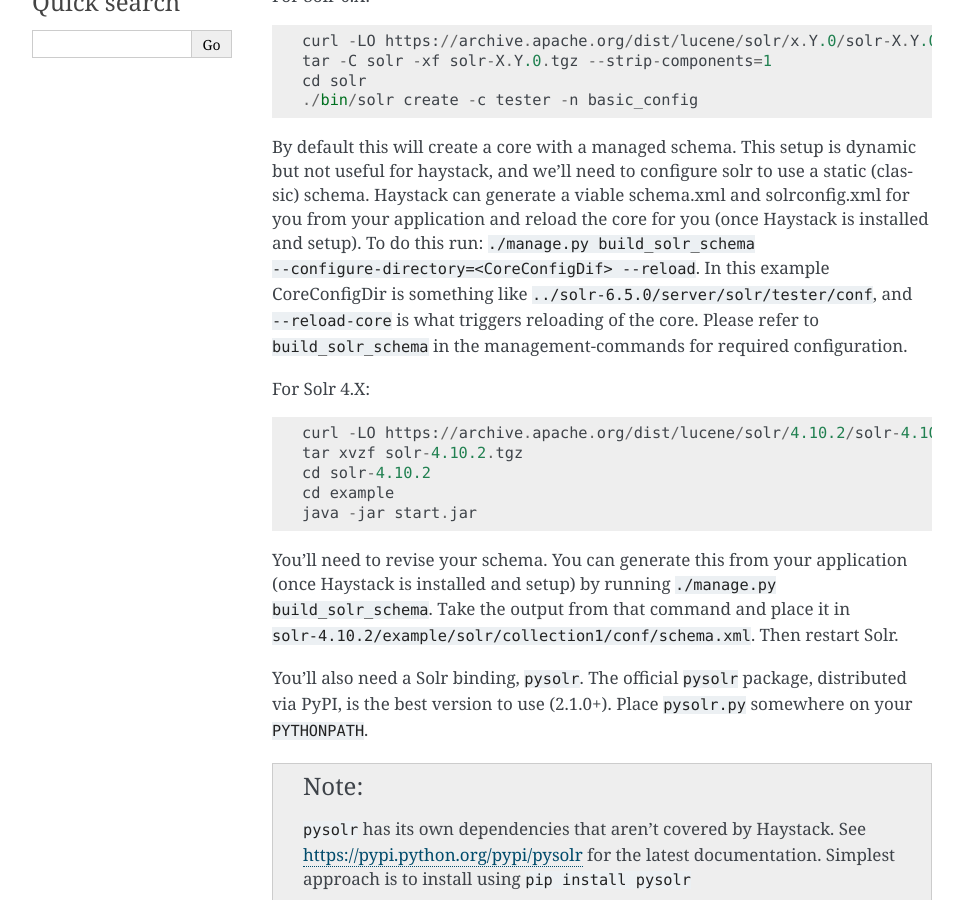
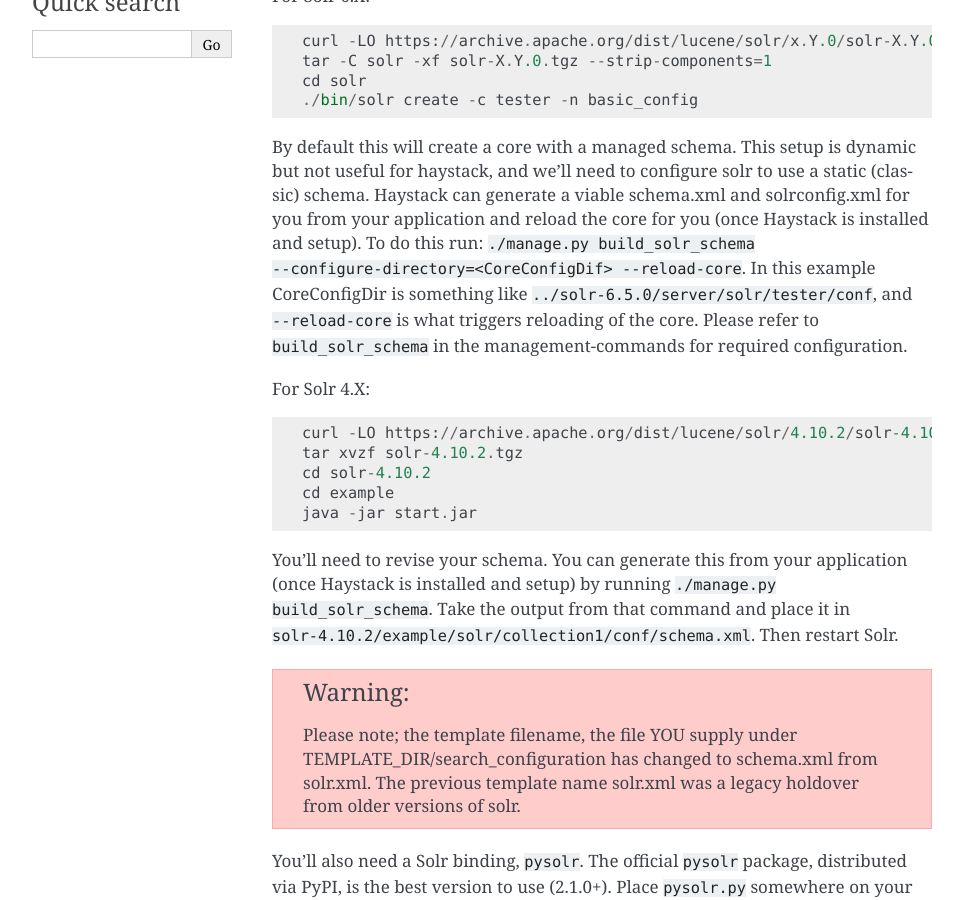
Before and after one commit to django-haystack/django-haystack, a Sphinx documentation site: the page built from docs/installing_search_engines.rst, in a window 1280 px wide and 900 px high, scrolled down 344 px. Shown: the whole window, without its empty margins (148-1111 px from the left). Built offline with Sphinx 7.4.7, drawn with Linux system fonts in a browser that asks for light colours; pages that are not in the unit, such as notebooks, are missing from menus.

Commit message:
Updated docs to add warning about template filename change.  Fixed typo

```diff
--- a/docs/installing_search_engines.rst
+++ b/docs/installing_search_engines.rst
@@ -26,8 +26,8 @@
 (classic) schema.  Haystack can generate a viable schema.xml and solrconfig.xml
 for you from your application and reload the core for you (once Haystack is
 installed and setup).  To do this run:
-``./manage.py build_solr_schema --configure-directory=<CoreConfigDif> --reload``.
-In this example CoreConfigDir is something like
+``./manage.py build_solr_schema --configure-directory=<CoreConfigDif>
+--reload-core``. In this example CoreConfigDir is something like
 ``../solr-6.5.0/server/solr/tester/conf``, and ``--reload-core``
 is what triggers reloading of the core.  Please refer to ``build_solr_schema``
 in the :doc:`management-commands` for required configuration.
@@ -45,6 +45,12 @@
 ``./manage.py build_solr_schema``. Take the output from that command and place
 it in ``solr-4.10.2/example/solr/collection1/conf/schema.xml``. Then restart
 Solr.
+
+.. warning::
+    Please note; the template filename, the file YOU supply under
+    TEMPLATE_DIR/search_configuration has changed to schema.xml from solr.xml.
+    The previous template name solr.xml was a legacy holdover from older
+    versions of solr.
 
 You'll also need a Solr binding, ``pysolr``. The official ``pysolr`` package,
 distributed via PyPI, is the best version to use (2.1.0+). Place ``pysolr.py``
```
